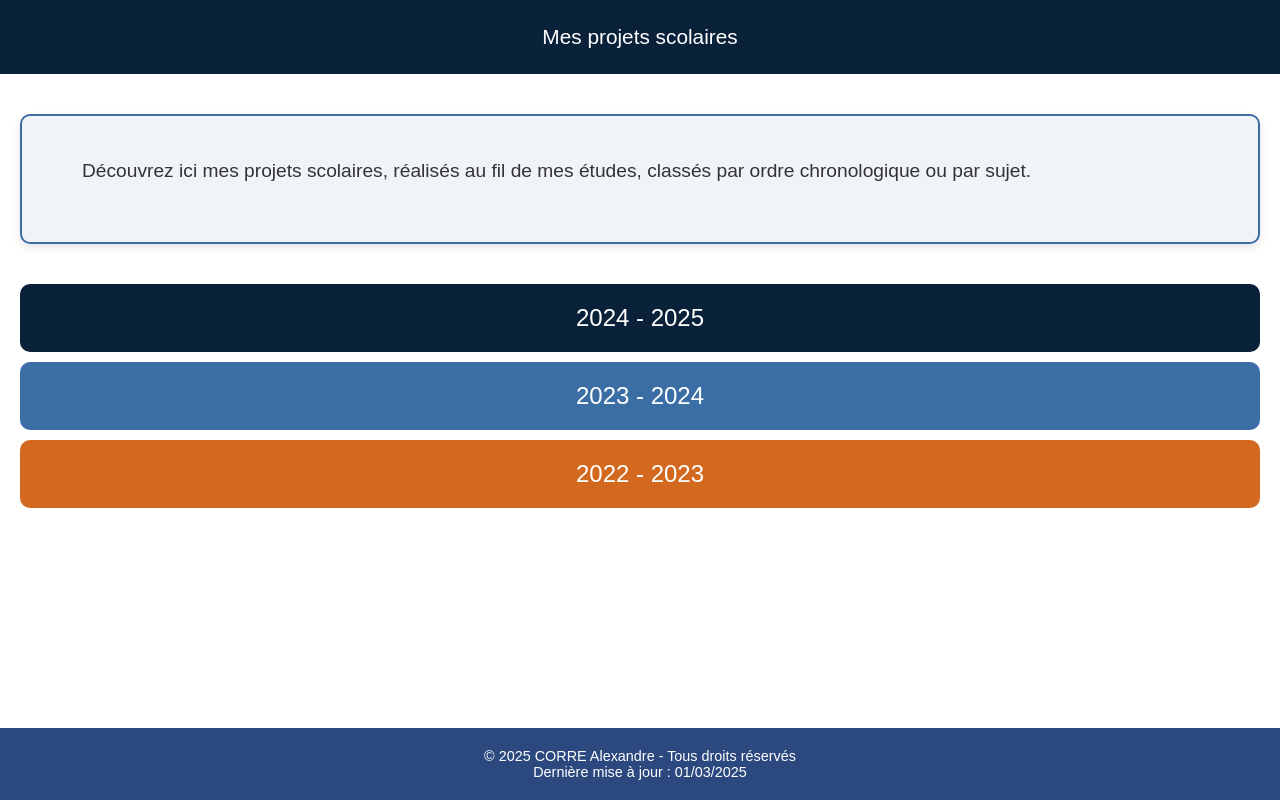
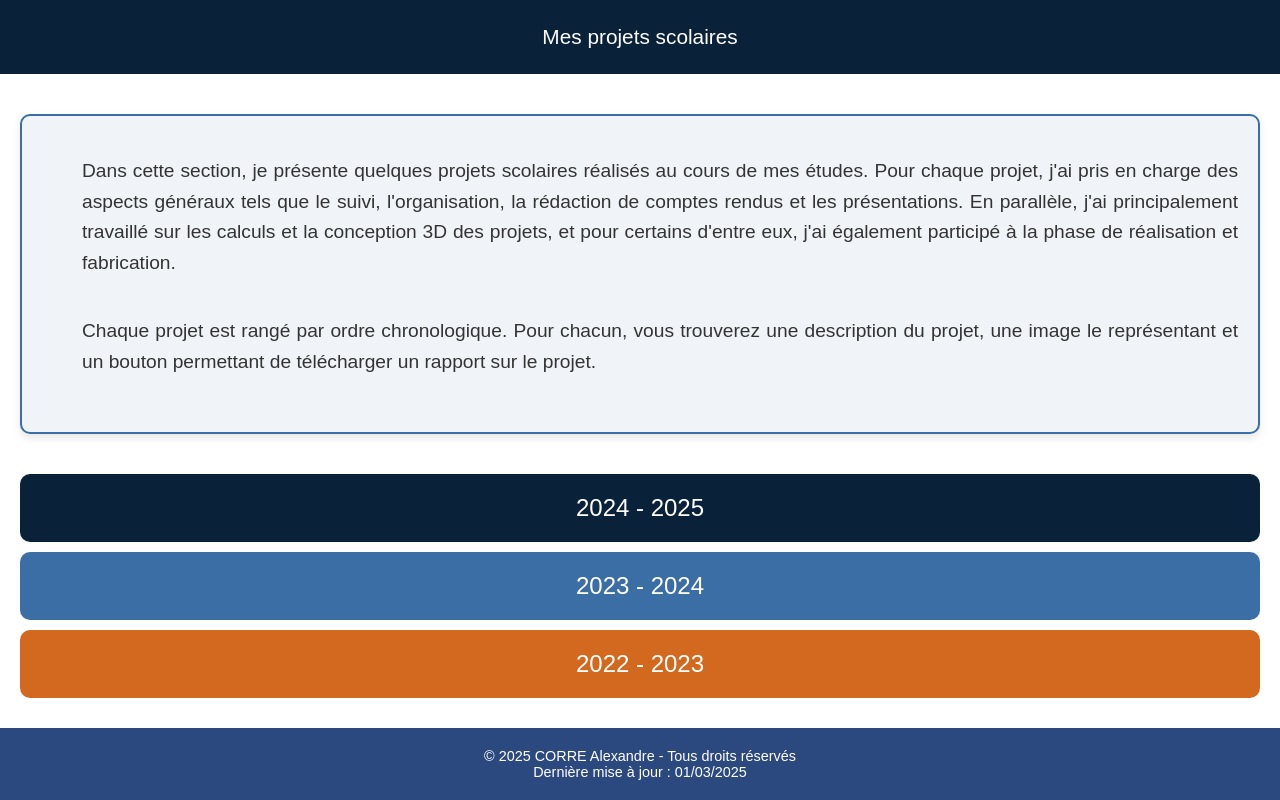
Before and after one commit to Alexco18/mon-portfolio, a plain HTML site: page projets_scolaires.html in a window 1280 px wide. Drawn offline with Linux system fonts and the light colour scheme.

Commit message:
Update projets_scolaires.html

```diff
--- a/projets_scolaires.html
+++ b/projets_scolaires.html
@@ -16,7 +16,12 @@
 
     <!-- Contenu de la présentation -->
     <div class="presentation">
-        <p>Découvrez ici mes projets scolaires, réalisés au fil de mes études, classés par ordre chronologique ou par sujet.</p>
+        <p>Dans cette section, je présente quelques projets scolaires réalisés au cours de mes études.
+        Pour chaque projet, j'ai pris en charge des aspects généraux tels que le suivi, l'organisation, la rédaction de comptes rendus et les présentations.
+            En parallèle, j'ai principalement travaillé sur les calculs et la conception 3D des projets, et pour certains d'entre eux, j'ai également participé à la phase de réalisation et fabrication.  </p>
+            <br>
+            <p>Chaque projet est rangé par ordre chronologique. Pour chacun, vous trouverez une description du projet, une image le représentant et un bouton permettant de télécharger un rapport sur le projet.</p>
+
     </div>
 
     <!-- Conteneur des années -->
```
